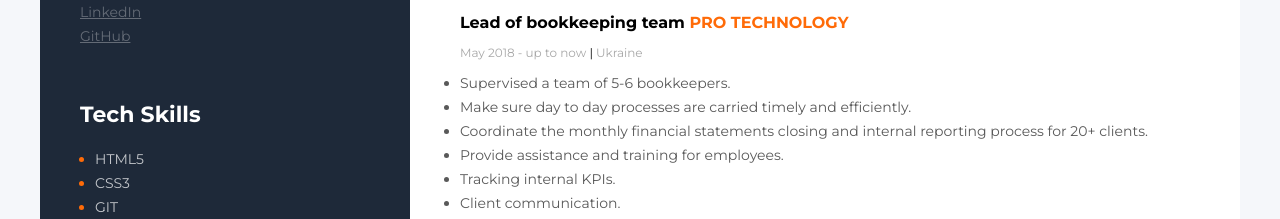
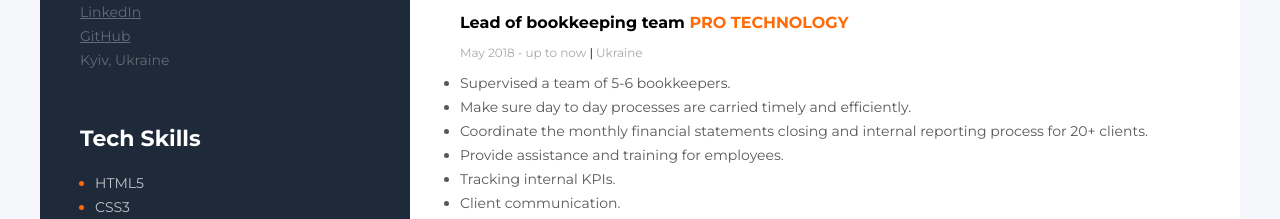
Before and after one commit to OlenaDoroshenko/cv, a plain HTML site: page index.html in a window 1280 px wide. Shown: the part 534-753 px from the top of the page. Drawn offline with Linux system fonts and the light colour scheme.

Commit message:
City update

```diff
--- a/index.html
+++ b/index.html
@@ -45,7 +45,11 @@
               GitHub</a
             >
           </div>
+          <div>
+           <span class="contacts-link">Kyiv, Ukraine</span>
+          </div>
         </div>
+
 
         <!== tech skills container ==>
         <div class="tech-skills-container">
```
